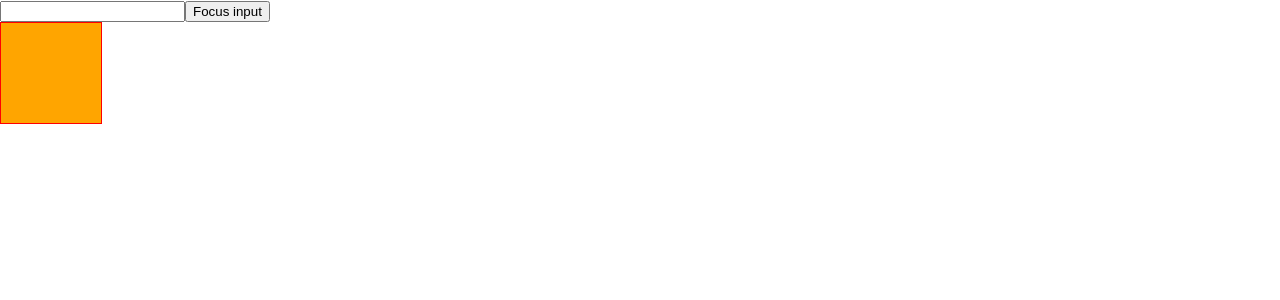
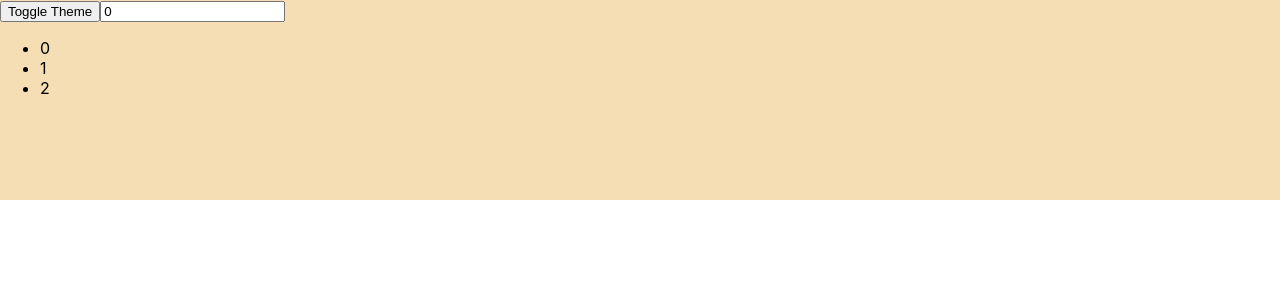
Before and after one commit to brebecaS/more_hooks_exemples, a React (Create React App) app: page / in a window 1280 px wide. Shown: the top 300 px of the page. Built offline with nearby package versions, Linux system fonts and the light colour scheme.

Commit message:
useCallback example

```diff
--- a/src/App.js
+++ b/src/App.js
@@ -4,9 +4,10 @@ import Example2 from "./exemple/useMemoExample/Example2";
 import EvenimentCaritabil from "./custom-hook/EvenimentCaritabil";
 
 import RefExample3 from "./exemple/useRefExemple/Example3";
+import CallbackExample from "./exemple/useCallbackExample/Example1";
 
 function App() {
-  return <RefExample3 />;
+  return <CallbackExample />;
 }
 
 export default App;
--- /dev/null
+++ b/src/exemple/useCallbackExample/Example1.js
@@ -0,0 +1,33 @@
+import { useState, useCallback } from "react";
+import List from "./List";
+
+const Example1 = () => {
+  const [isDarkTheme, setIsDarkTheme] = useState(false);
+  const [inputNumber, setInputNumber] = useState(0);
+
+  let x = 0;
+
+  const getItems = useCallback(() => {
+    return [inputNumber, inputNumber + 1, inputNumber + 2];
+  }, [inputNumber]);
+
+  return (
+    <div
+      style={{
+        backgroundColor: isDarkTheme === true ? "black" : "wheat",
+        color: isDarkTheme === true ? "wheat" : "black",
+        height: 200,
+      }}
+    >
+      <button onClick={() => setIsDarkTheme(!isDarkTheme)}>Toggle Theme</button>
+
+      <input
+        type="number"
+        value={inputNumber}
+        onChange={(e) => setInputNumber(parseInt(e.target.value))}
+      />
+      <List getItems={getItems} x={x} />
+    </div>
+  );
+};
+export default Example1;
--- /dev/null
+++ b/src/exemple/useCallbackExample/List.js
@@ -0,0 +1,27 @@
+import { useState, useEffect } from "react";
+
+const List = ({ getItems, x }) => {
+  const [items, setItems] = useState([]);
+
+  useEffect(() => {
+    console.log("Updating Items");
+    setItems(getItems());
+  }, [getItems]);
+
+  // va rula doar la prima randare pentru ca x este transmis ca valoare si nu se schimba
+  useEffect(() => {
+    console.log("x", x);
+  }, [x]);
+
+  return (
+    <div>
+      <ul>
+        {items.map((item, index) => (
+          <li key={index}>{item}</li>
+        ))}
+      </ul>
+    </div>
+  );
+};
+
+export default List;
```
